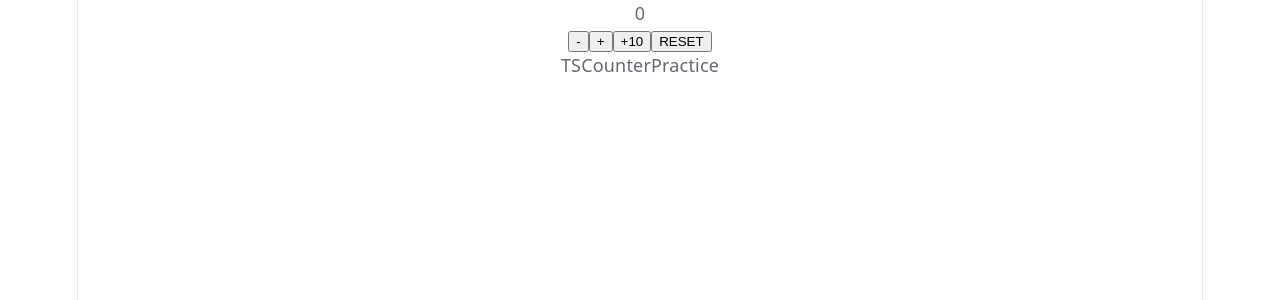
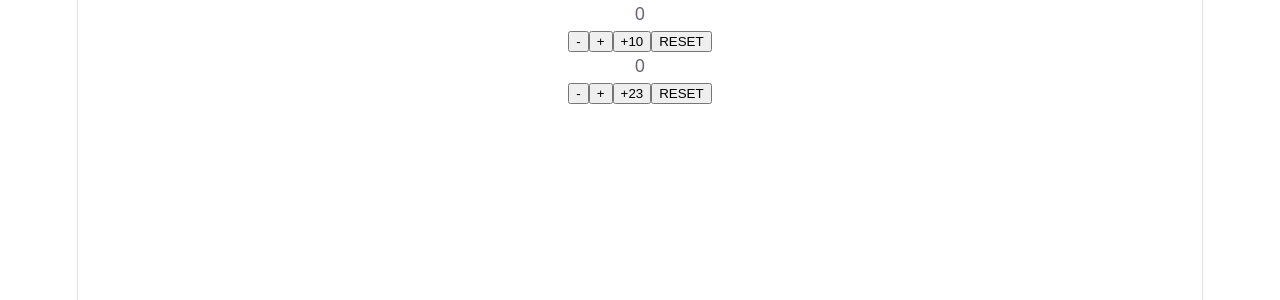
Before and after one commit to joshua-levan/typeScript-Lessons, a React (Vite) app: page / in a window 1280 px wide. Shown: the top 300 px of the page. Built offline with nearby package versions, Linux system fonts and the light colour scheme.

Commit message:
counter UI and button logic

```diff
--- a/src/assets/counter/TSCounterPractice.tsx
+++ b/src/assets/counter/TSCounterPractice.tsx
@@ -1,4 +1,4 @@
-import { act, useReducer } from 'react'
+import { useReducer } from 'react'
 
     interface InitialState {
         count:number
@@ -34,10 +34,17 @@ import { act, useReducer } from 'react'
     }
 
 const TSCounterPractice = () => {
-
+    const [state, dispatch] = useReducer(reducer, initialState)
+    const incrementBy = 23
 
   return (
-    <div>TSCounterPractice</div>
+    <div>
+        <div>{state.count}</div>
+        <button onClick={()=>dispatch(actionCreator(DECREMENT))}>-</button>
+        <button onClick={()=>dispatch(actionCreator(INCREMENT))}>+</button>
+        <button onClick={()=>dispatch(actionCreator(INCREMENT_BY, incrementBy))}>+{incrementBy}</button>
+        <button onClick={()=>dispatch(actionCreator(RESET))}>RESET</button>
+    </div>
   )
 }
 
```
